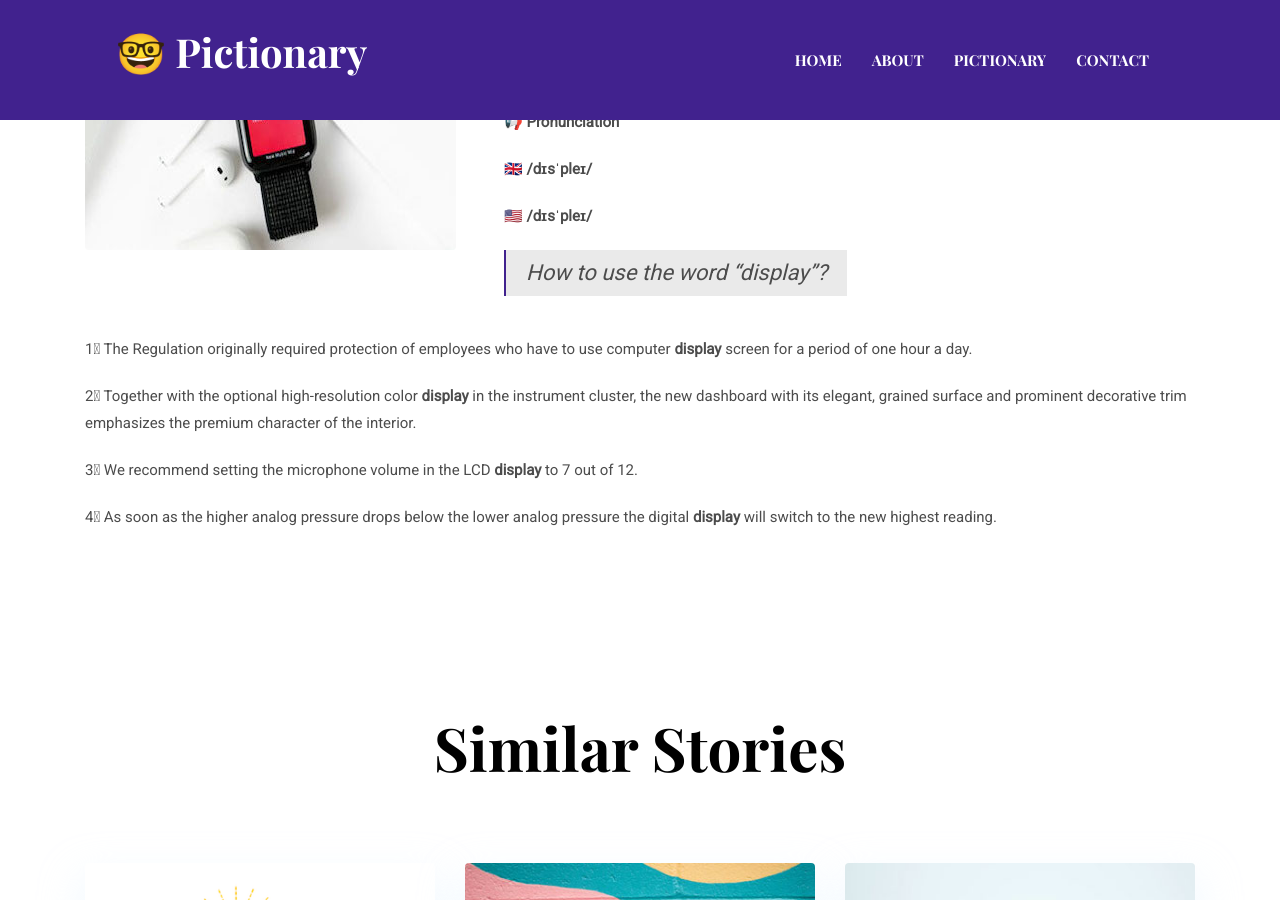
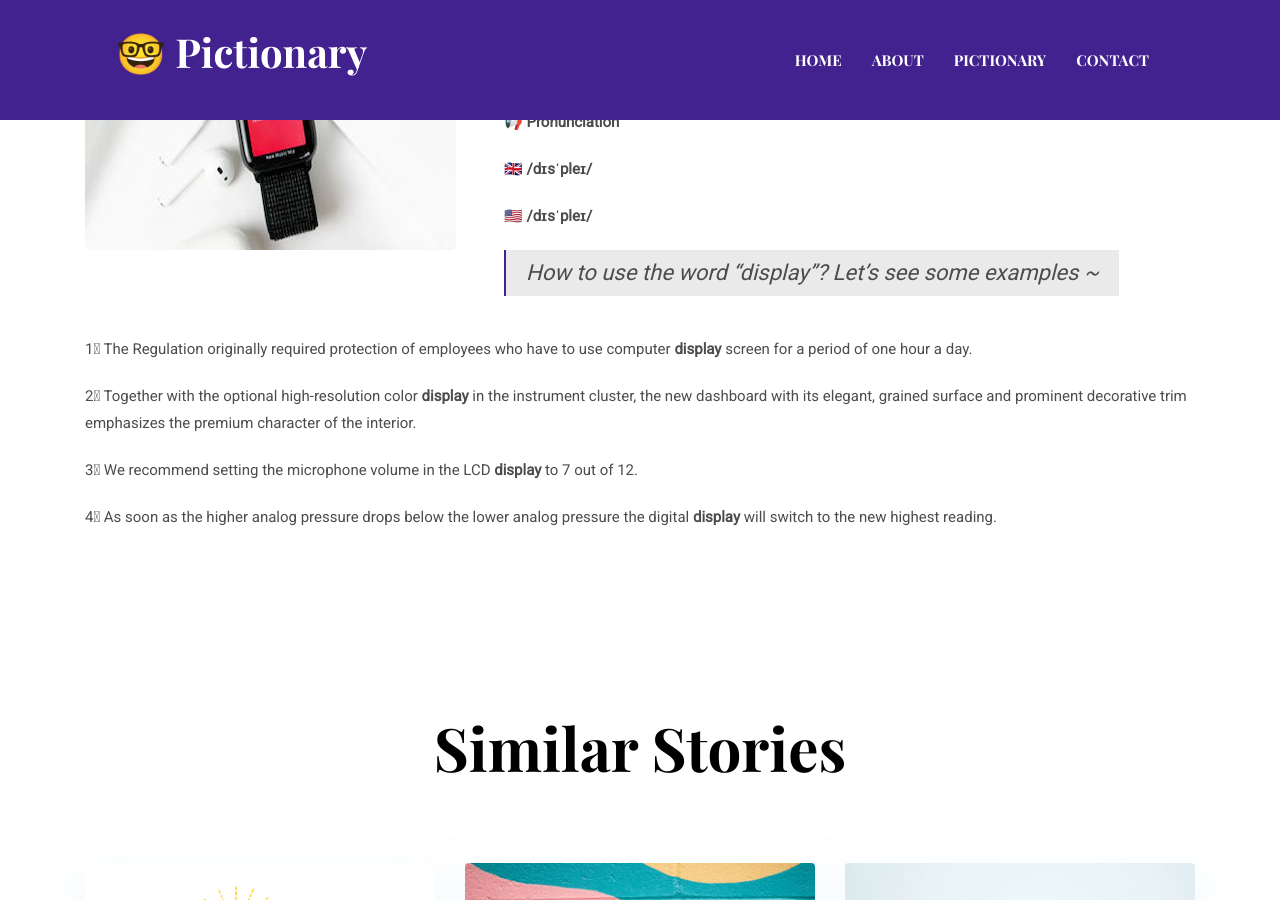
Before and after one commit to a1g5/a1g5.github.io, a Jekyll site: the page built from _posts/2023-02-20-display.markdown, in a window 1280 px wide and 900 px high, scrolled down 743 px. Built offline with Jekyll 4.4.1, drawn with Linux system fonts in a browser that asks for light colours.

Commit message:
Update 2023-02-20-display.markdown

```diff
--- a/_posts/2023-02-20-display.markdown
+++ b/_posts/2023-02-20-display.markdown
@@ -20,7 +20,7 @@ image:  /assets/images/blog/post-1.jpg
 
 
 
-> How to use the word "display"?
+> How to use the word "display"? Let's see some examples ~
 
 1⃣️ The Regulation originally required protection of employees who have to use computer <B>display</B> screen for a period of one hour a day. <br>
 
```
